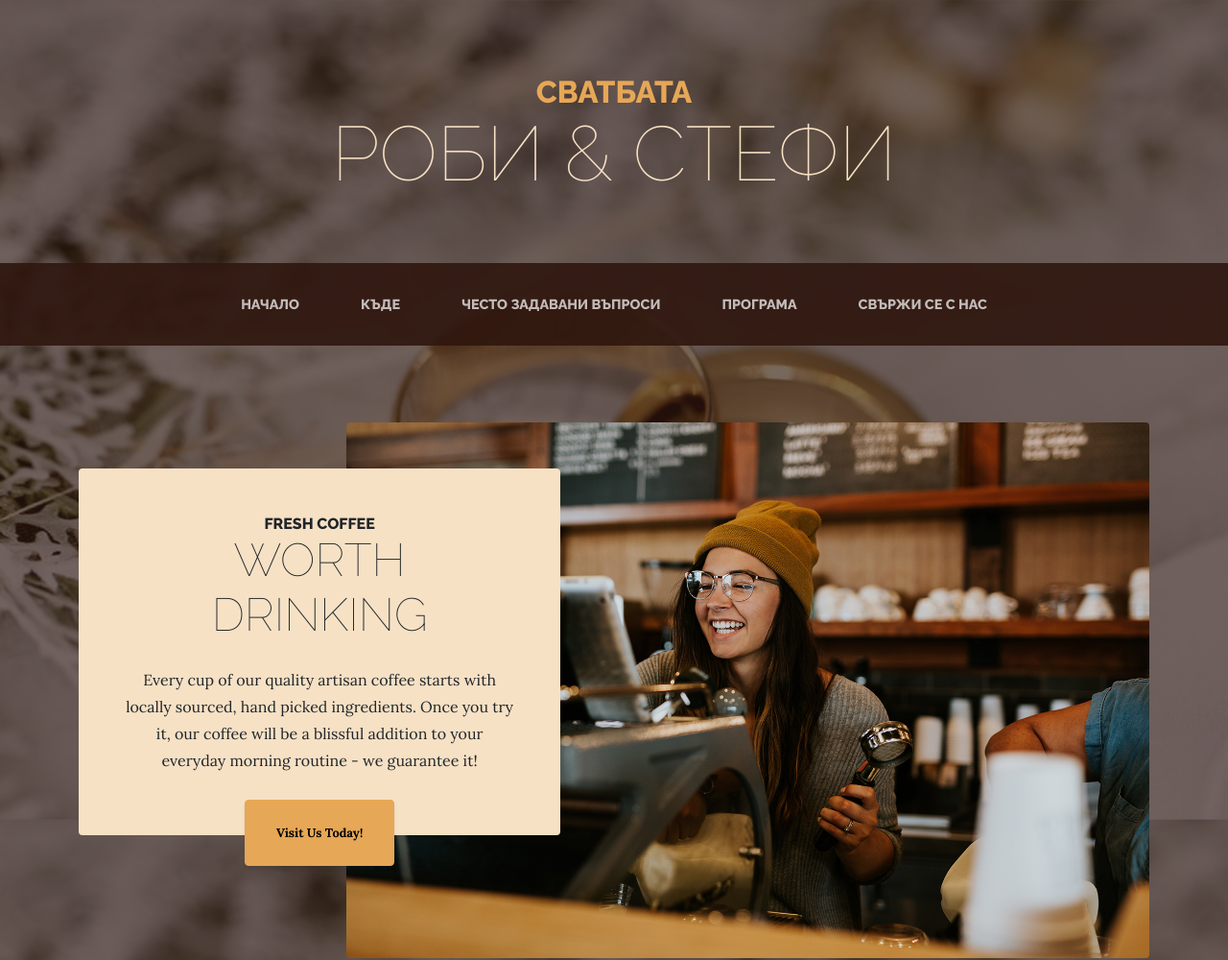
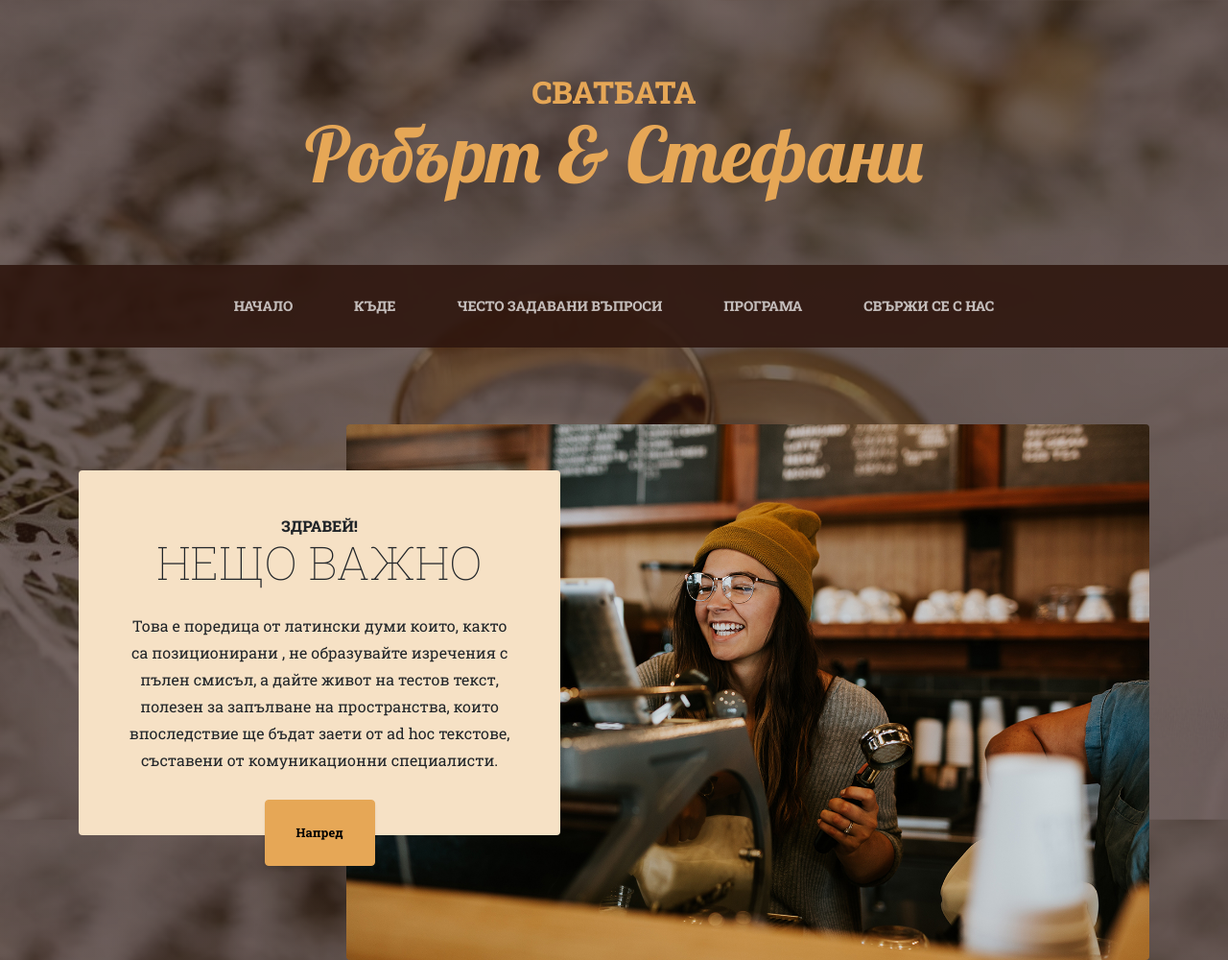
Before and after one commit to RobertStoyanov0210/wedding-website, a plain HTML site: page index.html in a window 1280 px wide. Shown: the top 1000 px of the page at 96% size. Drawn offline with nearby package versions, Linux system fonts and the light colour scheme.

Commit message:
updated files

```diff
--- a/css/custom.css
+++ b/css/custom.css
@@ -1,4 +1,23 @@
+/* Roboto Slab / Lobster */
+@import url('https://fonts.googleapis.com/css2?family=Lobster&family=Roboto+Slab:wght@100;200;300;400;500;600;700;800;900&display=swap');
+
+body,h1,h2,h3,h4,h5,h6,a,p{
+  font-family: 'Roboto Slab', serif;
+}
+
 /* HOME PAGE */
+
+/* Header/Title */
+.site-heading-upper{
+  font-family: 'Roboto Slab', serif;
+}
+.site-heading .site-heading-lower{
+  font-family: 'Lobster', cursive;
+  text-transform: capitalize;
+  text-decoration: none;
+  transition: all .3s ease-in;
+}
+
 /* Countdown */
 #countdown h1 {
   font-weight: normal;
--- a/index.html
+++ b/index.html
@@ -20,7 +20,7 @@
         <header>
             <h1 class="site-heading text-center text-faded d-none d-lg-block">
                 <span class="site-heading-upper text-primary mb-3">Сватбата</span>
-                <span class="site-heading-lower">Роби & Стефи</span>
+                <a href="/" class="site-heading-lower">Робърт & Стефани</a>
             </h1>
         </header>
         <!-- Navigation-->
@@ -45,11 +45,11 @@
                     <img class="intro-img img-fluid mb-3 mb-lg-0 rounded" src="assets/img/intro.jpg" alt="..." />
                     <div class="intro-text left-0 text-center bg-faded p-5 rounded">
                         <h2 class="section-heading mb-4">
-                            <span class="section-heading-upper">Fresh Coffee</span>
-                            <span class="section-heading-lower">Worth Drinking</span>
+                            <span class="section-heading-upper">Здравей!</span>
+                            <span class="section-heading-lower">Нещо Важно</span>
                         </h2>
-                        <p class="mb-3">Every cup of our quality artisan coffee starts with locally sourced, hand picked ingredients. Once you try it, our coffee will be a blissful addition to your everyday morning routine - we guarantee it!</p>
-                        <div class="intro-button mx-auto"><a class="btn btn-primary btn-xl" href="#!">Visit Us Today!</a></div>
+                        <p class="mb-3">Това е поредица от латински думи които, както са позиционирани , не образувайте изречения с пълен смисъл, а дайте живот на тестов текст, полезен за запълване на пространства, които впоследствие ще бъдат заети от ad hoc текстове, съставени от комуникационни специалисти.</p>
+                        <div class="intro-button mx-auto"><a class="btn btn-primary btn-xl" href="#!">Напред</a></div>
                     </div>
                 </div>
             </div>
```
Also changed, not shown: contact-us.html (+1 -1 lines), faq.html (+1 -1 lines), program.html (+1 -1 lines), where.html (+1 -1 lines).
